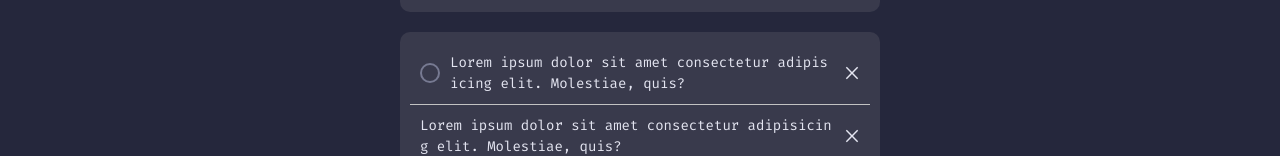
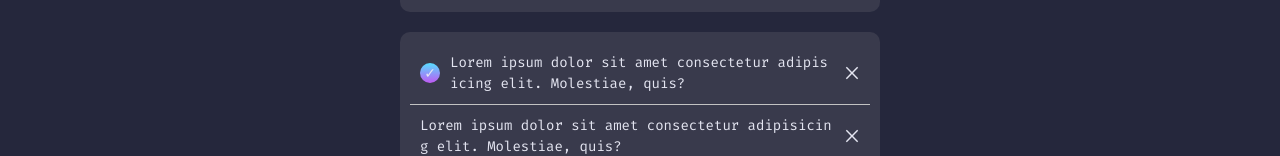
Before and after one commit to bakNa2t/type2note, a React (Vite) app: page / in a window 1280 px wide. Shown: the part 196-352 px from the top of the page. Built offline with nearby package versions, Linux system fonts and the light colour scheme.

Commit message:
Toggled CheckboxCircle/CheckboxChecked by clicking

```diff
--- a/src/ui-blocks/CheckboxChecked.jsx
+++ b/src/ui-blocks/CheckboxChecked.jsx
@@ -2,6 +2,10 @@ import styled from "styled-components";
 
 const CheckboxChecked = styled.span`
   position: relative;
+  display: inline-block;
+  border-radius: 50%;
+  height: 2rem;
+  width: 2rem;
   border: 2px solid transparent;
   background: var(--background-gradient) border-box;
 
--- a/src/ui-blocks/CheckboxCustom.jsx
+++ b/src/ui-blocks/CheckboxCustom.jsx
@@ -1,4 +1,6 @@
+import { useState } from "react";
 import styled from "styled-components";
+import CheckboxChecked from "./CheckboxChecked";
 
 const StyledCheckboxCustom = styled.button`
   display: flex;
@@ -15,16 +17,13 @@ const StyledCheckboxCustom = styled.button`
   }
 `;
 
-const Circle = styled.span`
+const CheckboxCircle = styled.span`
   position: relative;
-  display: flex;
-  justify-content: center;
-  align-items: center;
+  display: inline-block;
+  border-radius: 50%;
   height: 2rem;
   width: 2rem;
-  display: inline-block;
   border: 2px solid var(--color-blue-light-700);
-  border-radius: 50%;
   z-index: 100;
 
   &:hover {
@@ -39,9 +38,11 @@ const Circle = styled.span`
 `;
 
 function CheckboxCustom() {
+  const [checked, setChecked] = useState(false);
+
   return (
-    <StyledCheckboxCustom>
-      <Circle />
+    <StyledCheckboxCustom onClick={() => setChecked(!checked)}>
+      {checked ? <CheckboxCircle /> : <CheckboxChecked />}
     </StyledCheckboxCustom>
   );
 }
```
